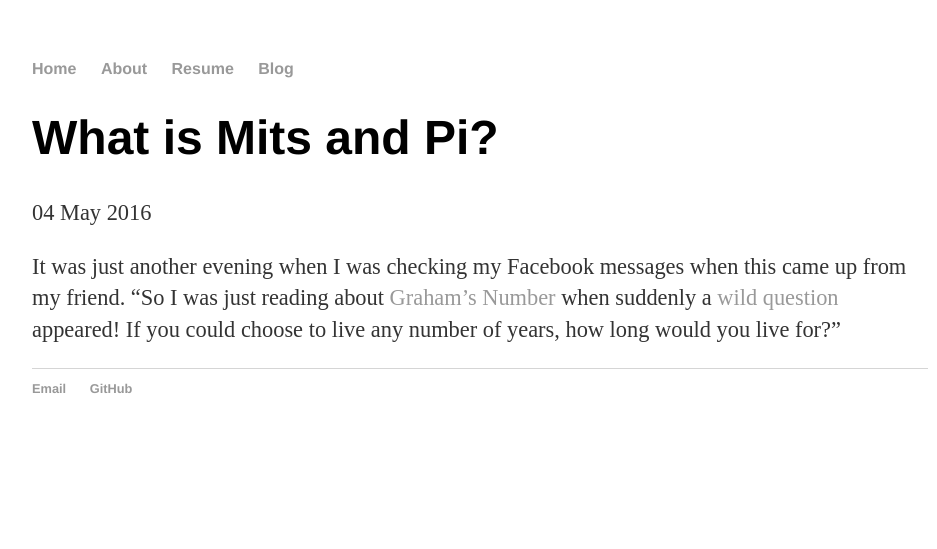
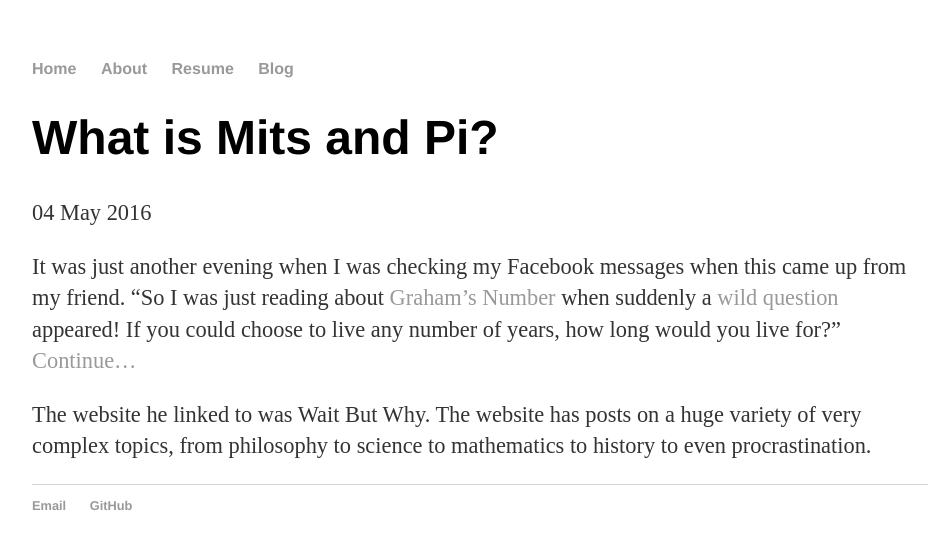
Before and after one commit to maxiulee/maxiulee.github.io, a Jekyll site: the page built from _posts/2016-05-04-what-is-mits-and-pi?.md, in a window 1280 px wide. Shown: the top 549 px of the page, without its empty margins (160-1097 px from the left). Built offline with Jekyll 4.4.1, drawn with Linux system fonts in a browser that asks for light colours.

Commit message:
Update 2016-05-04-what-is-mits-and-pi?.md

```diff
--- a/_posts/2016-05-04-what-is-mits-and-pi?.md
+++ b/_posts/2016-05-04-what-is-mits-and-pi?.md
@@ -4,4 +4,6 @@ title: What is Mits and Pi?
 date: 2016-05-04
 ---
 It was just another evening when I was checking my Facebook messages when this came up from my friend.
-"So I was just reading about [Graham's Number](http://waitbutwhy.com/2014/11/1000000-grahams-number.html) when suddenly a [wild question](http://waitbutwhy.com/table/how-long-would-you-live-if-you-could-choose-any-number-of-years) appeared! If you could choose to live any number of years, how long would you live for?"
+"So I was just reading about [Graham's Number](http://waitbutwhy.com/2014/11/1000000-grahams-number.html) when suddenly a [wild question](http://waitbutwhy.com/table/how-long-would-you-live-if-you-could-choose-any-number-of-years) appeared! If you could choose to live any number of years, how long would you live for?" [Continue...](http://mitsandpi.com/blog/2016/05/04/what-is-mits-and-pi)
+
+The website he linked to was Wait But Why. The website has posts on a huge variety of very complex topics, from philosophy to science to mathematics to history to even procrastination.
```
